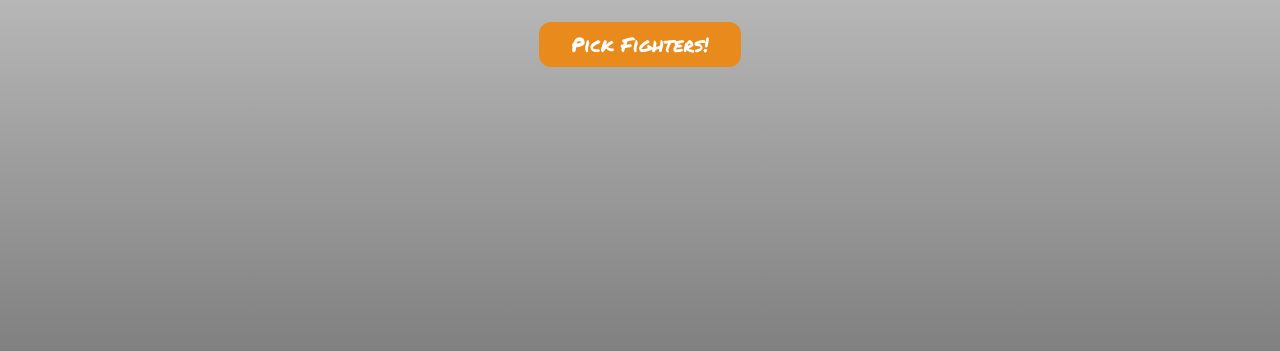
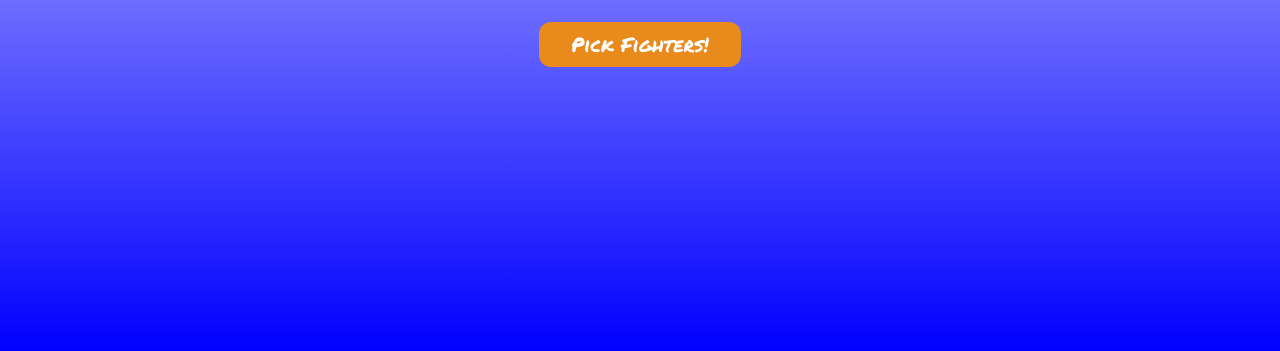
Before and after one commit to vishalicious213/emoji-fighter, a plain HTML site: page index.html in a window 1280 px wide. Shown: the part 465-816 px from the top of the page. Drawn offline with Linux system fonts and the light colour scheme.

Commit message:
changed background gradient color

```diff
--- a/index.css
+++ b/index.css
@@ -2,7 +2,7 @@ body {
     padding: 0;
     text-align: center;
     font-family: 'Permanent Marker', cursive;
-    background: linear-gradient(white, gray);
+    background: linear-gradient(white, blue);
     height: 100vh;
     color: #e98a1d;
     display: flex;
```
